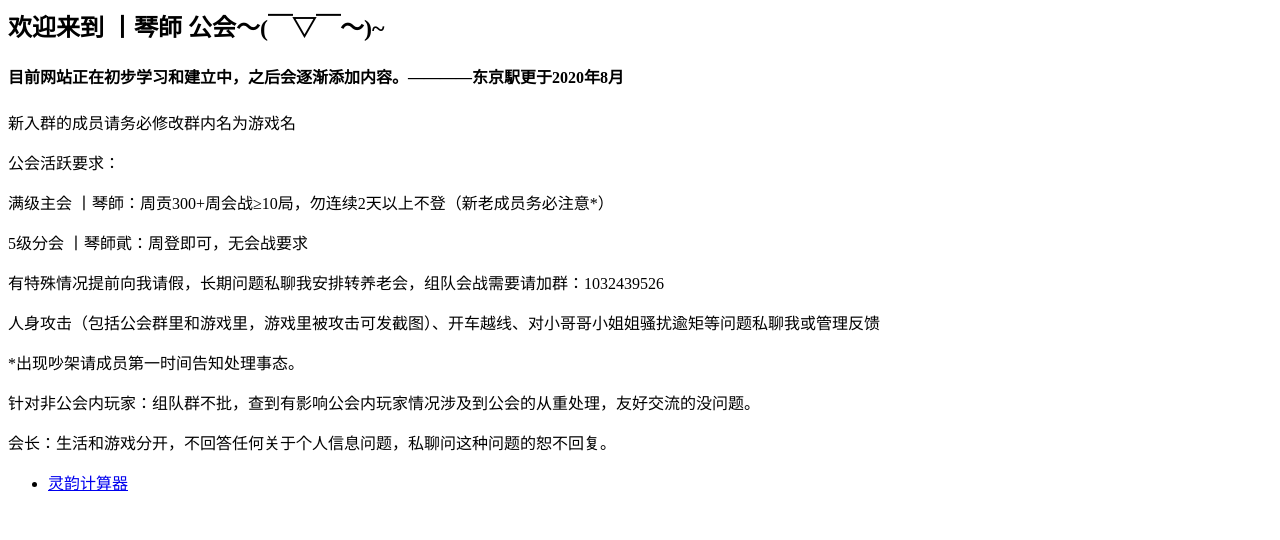
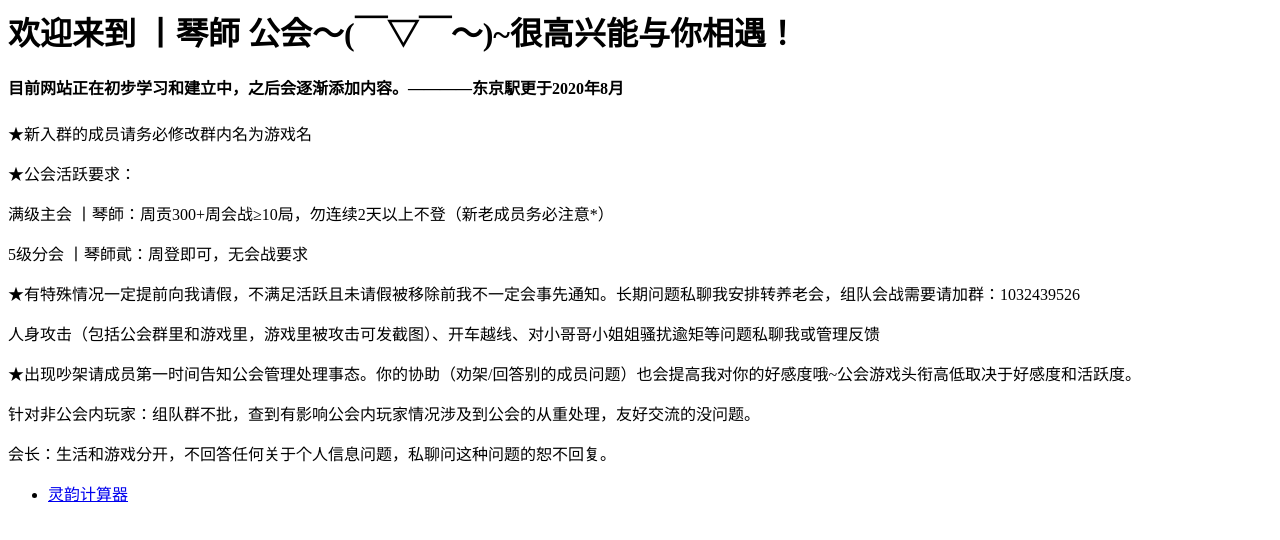
Before and after one commit to kagaminerin2/kagaminerin2.github.io, a plain HTML site: page index.html in a window 1280 px wide. Drawn offline with Linux system fonts and the light colour scheme.

Commit message:
Update index.html

```diff
--- a/index.html
+++ b/index.html
@@ -1,20 +1,20 @@
 <html>
 
-<h2>欢迎来到 丨琴師 公会～(￣▽￣～)~</h2>
+<h1>欢迎来到 丨琴師 公会～(￣▽￣～)~很高兴能与你相遇！</h1>
 <h4>目前网站正在初步学习和建立中，之后会逐渐添加内容。————东京駅更于2020年8月</h4>
 
 
-<p>新入群的成员请务必修改群内名为游戏名</p>
-<p>公会活跃要求：</p>
+<p>★新入群的成员请务必修改群内名为游戏名</p>
+<p>★公会活跃要求：</p>
 <p>满级主会 丨琴師：周贡300+周会战≥10局，勿连续2天以上不登（新老成员务必注意*）</p>
 
 <p>5级分会 丨琴師貮：周登即可，无会战要求</p>
 
-<p>有特殊情况提前向我请假，长期问题私聊我安排转养老会，组队会战需要请加群：1032439526</p>
+<p>★有特殊情况一定提前向我请假，不满足活跃且未请假被移除前我不一定会事先通知。长期问题私聊我安排转养老会，组队会战需要请加群：1032439526</p>
 
 <p>人身攻击（包括公会群里和游戏里，游戏里被攻击可发截图）、开车越线、对小哥哥小姐姐骚扰逾矩等问题私聊我或管理反馈
 </p>
-<p>*出现吵架请成员第一时间告知处理事态。</p>
+<p>★出现吵架请成员第一时间告知公会管理处理事态。你的协助（劝架/回答别的成员问题）也会提高我对你的好感度哦~公会游戏头衔高低取决于好感度和活跃度。</p>
 <p>针对非公会内玩家：组队群不批，查到有影响公会内玩家情况涉及到公会的从重处理，友好交流的没问题。</p>
 <p>会长：生活和游戏分开，不回答任何关于个人信息问题，私聊问这种问题的恕不回复。</p>
 
```
